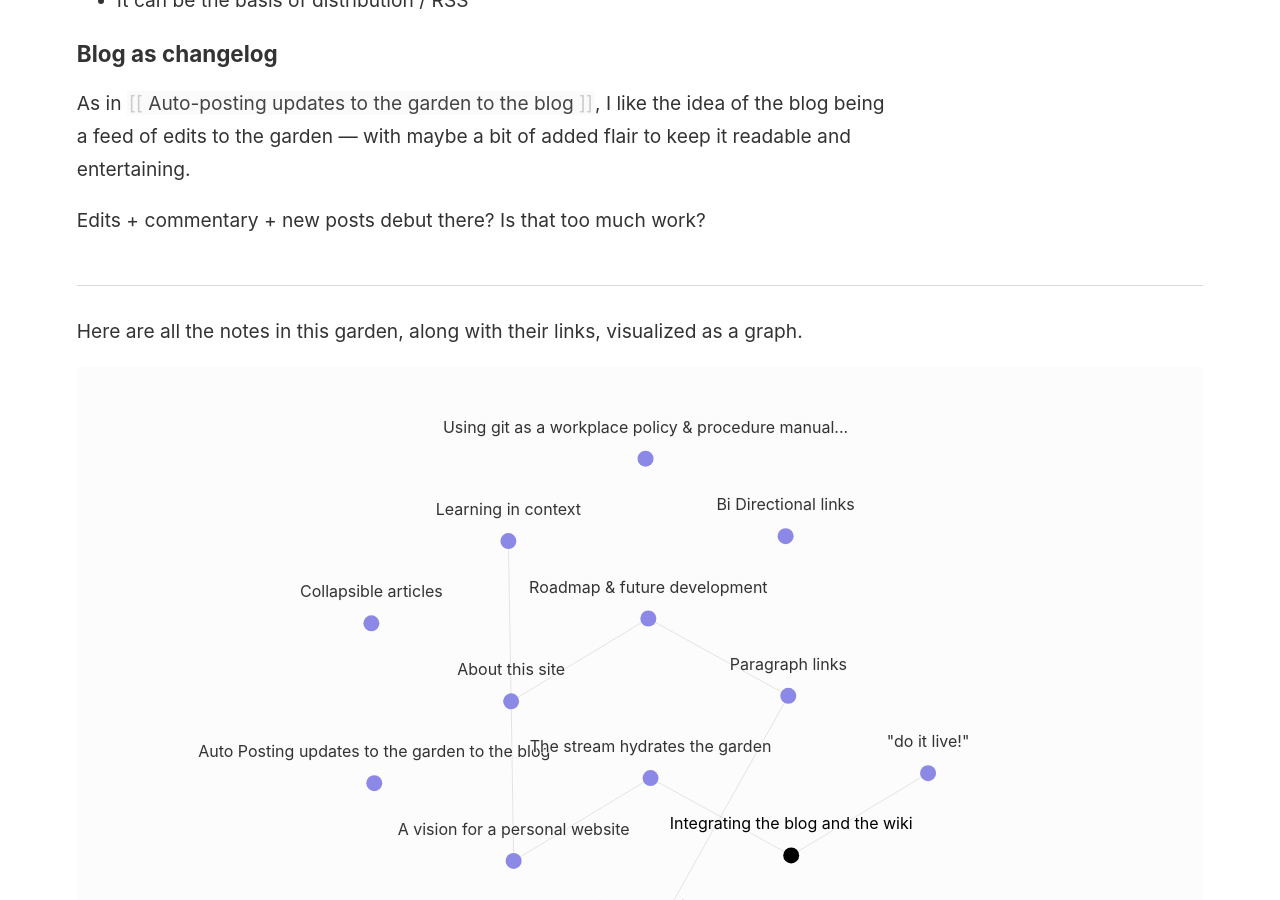
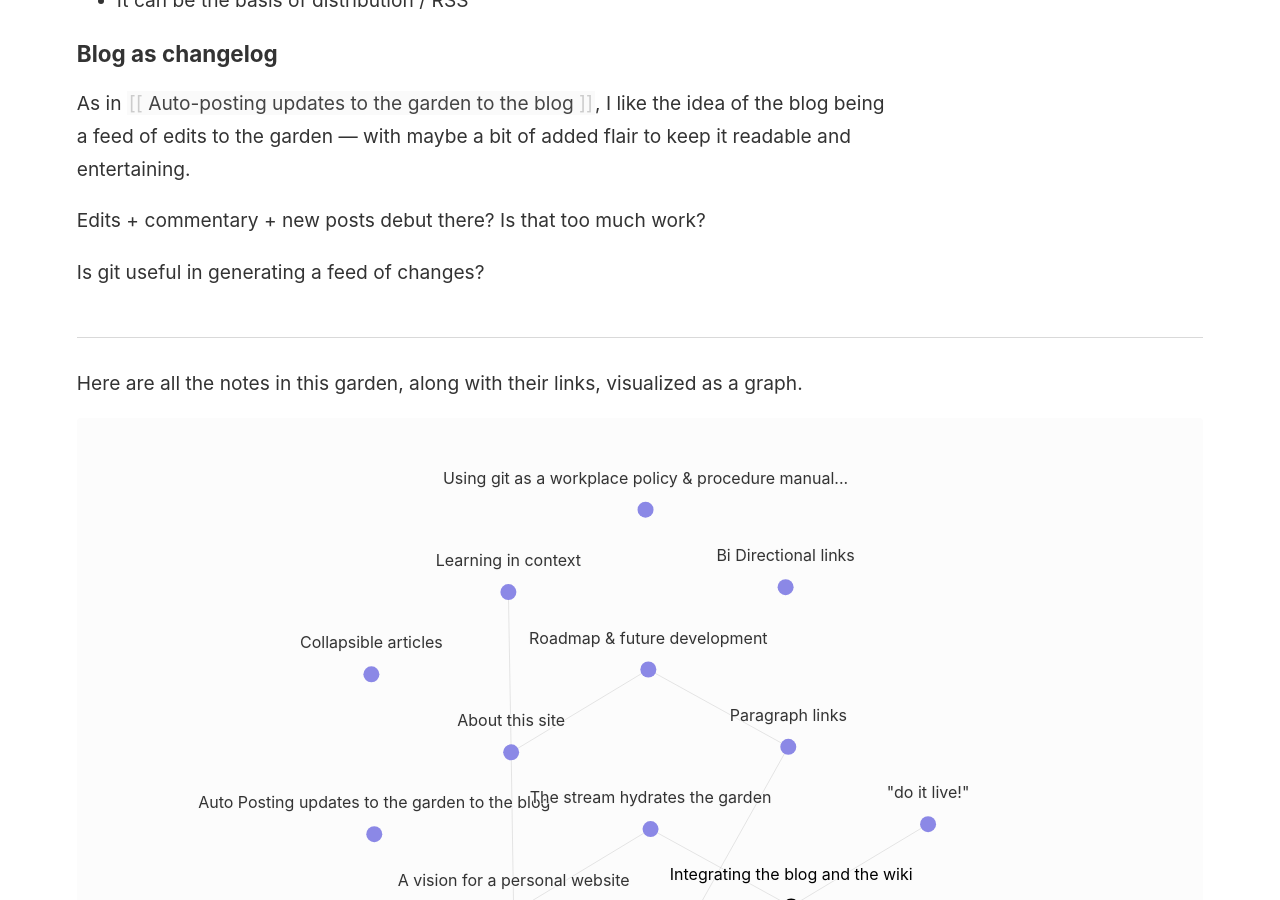
Before and after one commit to brandon-toner/brandontoner-jekyll-garden, a Jekyll site: the page built from _notes/Integrating the blog and the wiki.md, in a window 1280 px wide and 900 px high, scrolled down 1123 px. Built offline with Jekyll 4.4.1, drawn with Linux system fonts in a browser that asks for light colours.

Commit message:
Update content

```diff
--- a/_notes/Integrating the blog and the wiki.md
+++ b/_notes/Integrating the blog and the wiki.md
@@ -23,3 +23,5 @@ Based on this, I'm likely to just write directly into the garden. Though I like
 As in [[Auto-posting updates to the garden to the blog]], I like the idea of the blog being a feed of edits to the garden — with maybe a bit of added flair to keep it readable and entertaining.
 
 Edits + commentary + new posts debut there? Is that too much work?
+
+Is git useful in generating a feed of changes?
```
